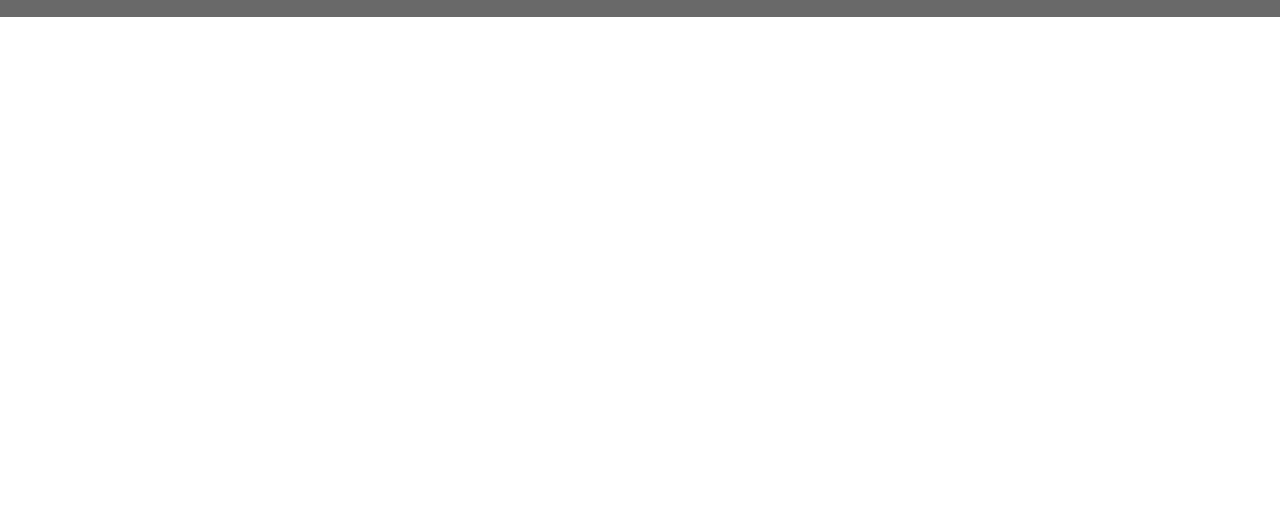
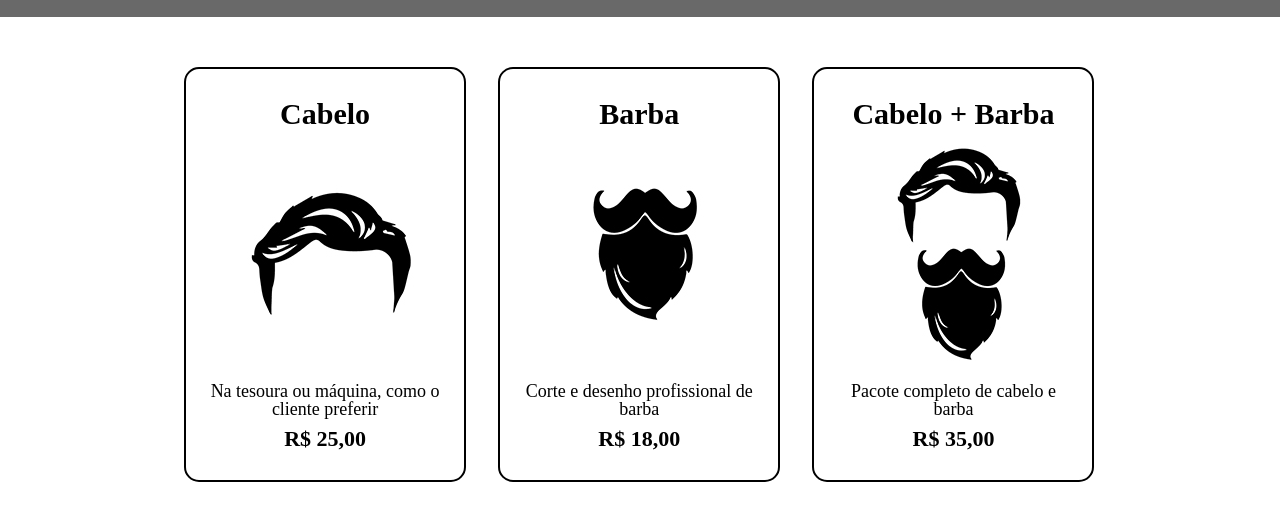
Before and after one commit to othavio-oth/HTML-CSS--Curso-Alura, a plain HTML site: page produtos.html in a window 1280 px wide. Shown: the part 276-796 px from the top of the page. Drawn offline with Linux system fonts and the light colour scheme.

Commit message:
Adicionando comteúdo principal:produtos

```diff
--- a/produtos.css
+++ b/produtos.css
@@ -26,5 +26,38 @@ nav a{
 	font-weight: bold;
 	font-size: 22px;
 	text-decoration: none;
+}
+
+.produtos{
+	width: 940px;
+	margin: 0 auto;
+	padding: 50px 0;
 
 }
+
+.produtos li {
+	text-align: center;
+	display: inline-block;
+	width: 30%;
+	vertical-align: top;
+	margin:0 1.5%;
+	padding: 30px 20px;
+	box-sizing: border-box;
+	border: 2px solid black;
+	border-radius: 15px;
+
+
+}
+
+.produtos h2 {
+	font-size: 30px;
+	font-weight: bold;
+}
+.descricao{
+	font-size: 18px;
+}
+.preco{
+	font-size: 22px;
+	font-weight: bold;
+	margin-top: 10px;
+}
--- a/produtos.html
+++ b/produtos.html
@@ -20,5 +20,27 @@
 		</div>
 	</header>
 
+	<main>
+		<ul class="produtos">
+			<li>
+				<h2>Cabelo</h2>
+				<img src="cabelo.jpg">
+				<p class="descricao">Na tesoura ou máquina, como o cliente preferir</p>
+				<p class="preco">R$ 25,00</p>
+			</li>
+			<li>
+				<h2>Barba</h2>
+				<img src="barba.jpg">
+				<p class="descricao">Corte e desenho profissional de barba</p>
+				<p class="preco">R$ 18,00</p>
+			</li>
+			<li>
+				<h2>Cabelo + Barba</h2>
+				<img src="cabelo+barba.jpg">
+				<p class="descricao">Pacote completo de cabelo e barba</p>
+				<p class="preco">R$ 35,00</p>
+			</li>
+		</ul>
+	</main>
 </body>
 </html>
```
